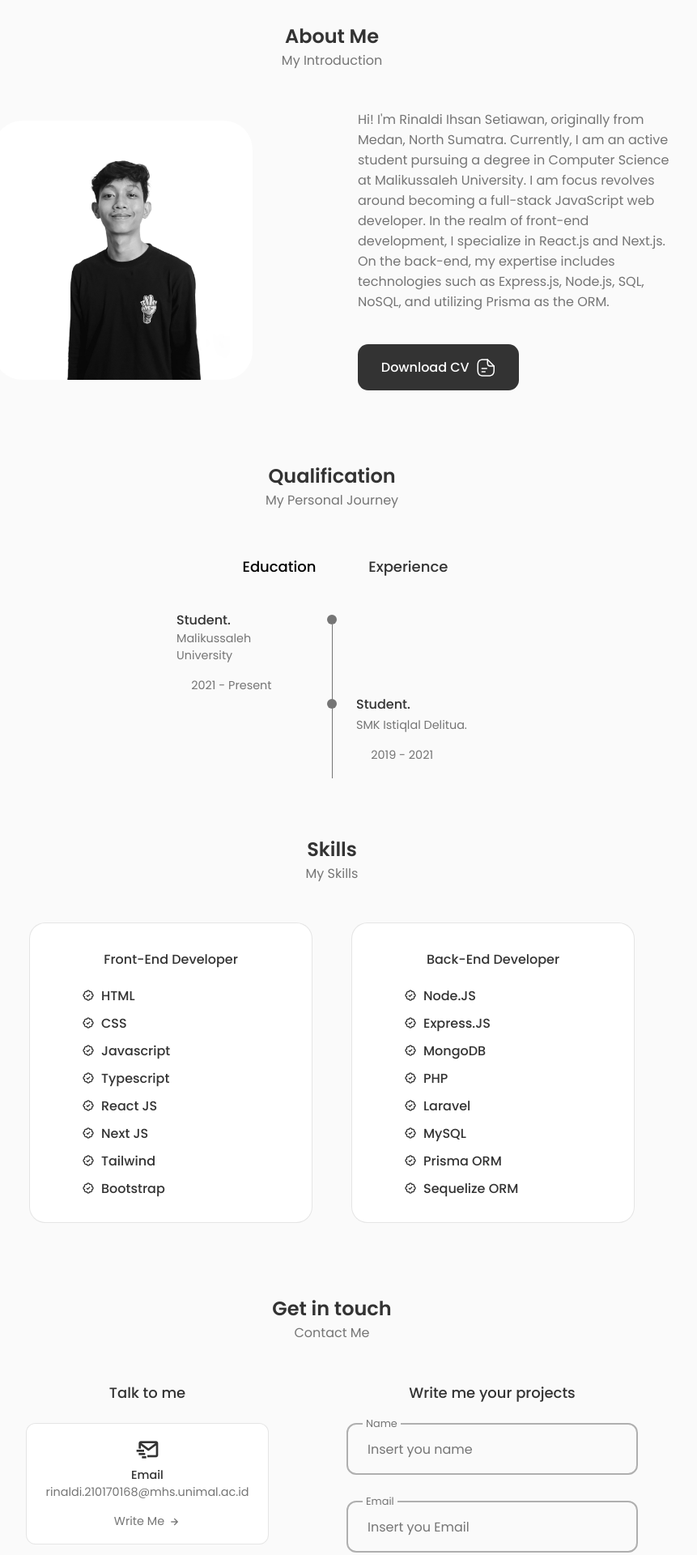
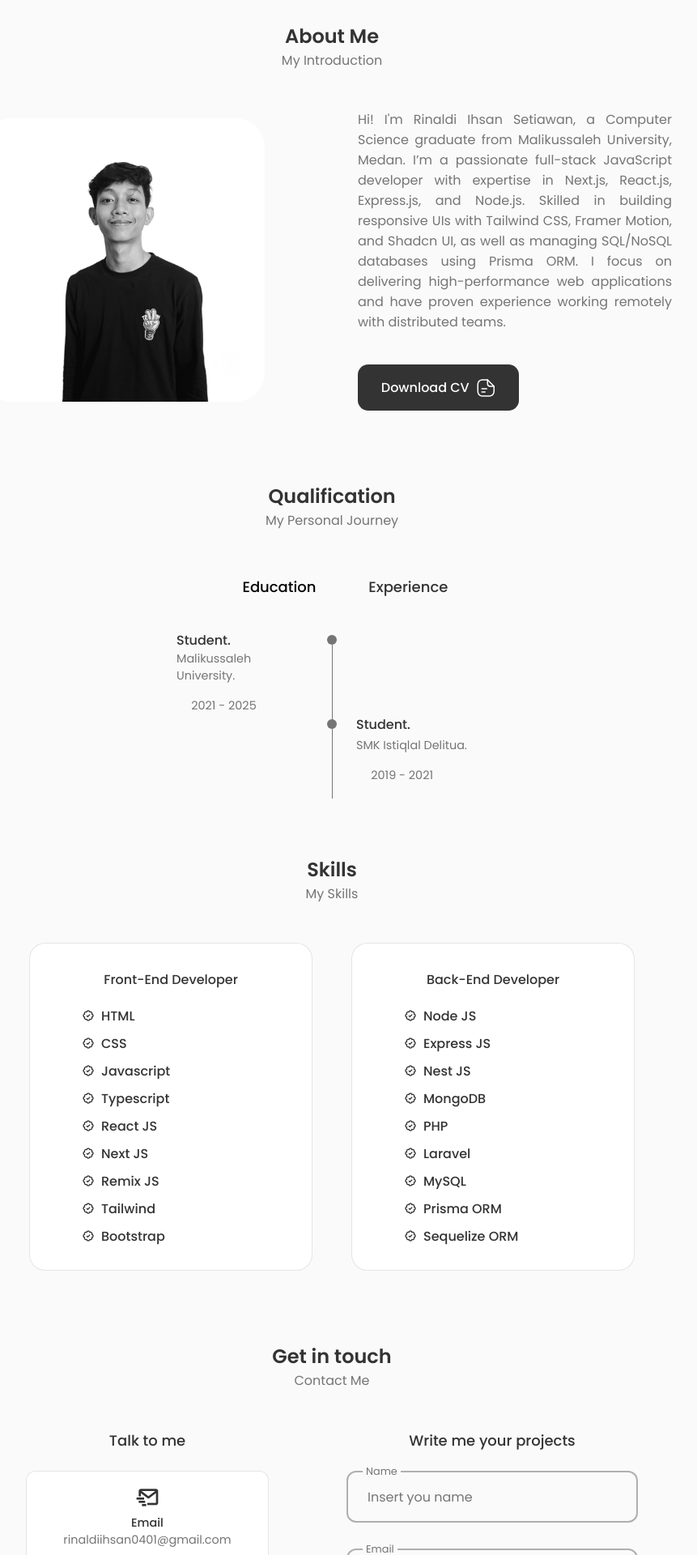
Before and after one commit to rinaldiihsan/portfolio, a React (Vite) app: page / in a window 1280 px wide. Shown: the part 640-2560 px from the top of the page at 81% size, without its empty margins (230-1091 px from the left). Built offline with nearby package versions, Linux system fonts and the light colour scheme.

Commit message:
fix: renew qualification, and etc

```diff
--- a/index.html
+++ b/index.html
@@ -2,7 +2,7 @@
 <html lang="en">
   <head>
     <meta charset="UTF-8" />
-    <link rel="icon" type="image/svg+xml" href="/logos.svg" />
+    <link rel="icon" type="image/svg+xml" href="/about.png" />
     <meta name="viewport" content="width=device-width, initial-scale=1.0" />
     <title>rinaldiihsan</title>
     <!-- BOX-ICON -->
--- a/src/components/about/About.css
+++ b/src/components/about/About.css
@@ -5,7 +5,7 @@
 }
 
 .about__img {
-  width: 320px;
+  width: 350px;
   border-radius: 2.2rem;
   justify-self: center;
 }
@@ -41,6 +41,7 @@
 .about__description {
   padding: 0 4rem 0 0;
   margin-bottom: var(--mb-2-5);
+  text-align: justify;
 }
 
 /* Breakpoints */
--- a/src/components/about/About.jsx
+++ b/src/components/about/About.jsx
@@ -15,8 +15,9 @@ const About = () => {
 
         <div className="about__data">
           <p className="about__description">
-            Hi! I'm Rinaldi Ihsan Setiawan, originally from Medan, North Sumatra. Currently, I am an active student pursuing a degree in Computer Science at Malikussaleh University. I am focus revolves around becoming a full-stack
-            JavaScript web developer. In the realm of front-end development, I specialize in React.js and Next.js. On the back-end, my expertise includes technologies such as Express.js, Node.js, SQL, NoSQL, and utilizing Prisma as the ORM.
+            Hi! I'm Rinaldi Ihsan Setiawan, a Computer Science graduate from Malikussaleh University, Medan. I’m a passionate full-stack JavaScript developer with expertise in Next.js, React.js, Express.js, and Node.js. Skilled in building
+            responsive UIs with Tailwind CSS, Framer Motion, and Shadcn UI, as well as managing SQL/NoSQL databases using Prisma ORM. I focus on delivering high-performance web applications and have proven experience working remotely with
+            distributed teams.
           </p>
 
           <a download="" href={CV} className="button button--flex">
--- a/src/components/contact/Contact.jsx
+++ b/src/components/contact/Contact.jsx
@@ -26,9 +26,9 @@ const Contact = () => {
               <i className="bx bx-mail-send contact__card-icon"></i>
 
               <h3 className="contact__card-title">Email</h3>
-              <span className="contact__card-data">rinaldi.210170168@mhs.unimal.ac.id</span>
+              <span className="contact__card-data">rinaldiihsan0401@gmail.com</span>
 
-              <a href="mailto:rinaldi.210170168@mhs.unimal.ac.id" className="contact__button">
+              <a href="mailto:rinaldiihsan0401@gmail.com" className="contact__button">
                 Write Me <i className="bx bx-right-arrow-alt contact__button-icon"></i>
               </a>
             </div>
--- a/src/components/qualification/Qualification.jsx
+++ b/src/components/qualification/Qualification.jsx
@@ -29,9 +29,9 @@ const Qualification = () => {
             <div className="qualification__data">
               <div>
                 <h3 className="qualification__title">Student.</h3>
-                <span className="qualification__subtitle">Malikussaleh University</span>
+                <span className="qualification__subtitle">Malikussaleh University.</span>
                 <div className="qualification__calendar">
-                  <i className="uil uil-calendar-alt"></i> 2021 - Present
+                  <i className="uil uil-calendar-alt"></i> 2021 - 2025
                 </div>
               </div>
 
@@ -59,6 +59,22 @@ const Qualification = () => {
           </div>
 
           <div className={toggleState === 2 ? 'qualification__content qualification__content-active' : 'qualification__content'}>
+            <div className="qualification__data">
+              <div></div>
+              <div>
+                <span className="qualification__rounder"></span>
+                <span className="qualification__line"></span>
+              </div>
+
+              <div>
+                <h3 className="qualification__title">Fullstack Web Developer</h3>
+                <span className="qualification__subtitle">Elnusa Petrofin.</span>
+                <div className="qualification__calendar">
+                  <i className="uil uil-calendar-alt"></i> 2025 - Present
+                </div>
+              </div>
+            </div>
+
             <div className="qualification__data">
               <div>
                 <h3 className="qualification__title">Fullstack Web Developer.</h3>
--- a/src/components/skills/Backend.jsx
+++ b/src/components/skills/Backend.jsx
@@ -11,7 +11,7 @@ const Backend = () => {
             <i className="bx bx-badge-check"></i>
 
             <div>
-              <h3 className="skills__name">Node.JS</h3>
+              <h3 className="skills__name">Node JS</h3>
             </div>
           </div>
 
@@ -19,7 +19,15 @@ const Backend = () => {
             <i className="bx bx-badge-check"></i>
 
             <div>
-              <h3 className="skills__name">Express.JS</h3>
+              <h3 className="skills__name">Express JS</h3>
+            </div>
+          </div>
+
+          <div className="skills__data">
+            <i className="bx bx-badge-check"></i>
+
+            <div>
+              <h3 className="skills__name">Nest JS</h3>
             </div>
           </div>
 
--- a/src/components/skills/Frontend.jsx
+++ b/src/components/skills/Frontend.jsx
@@ -59,6 +59,14 @@ const Frontend = () => {
             <i className="bx bx-badge-check"></i>
 
             <div>
+              <h3 className="skills__name">Remix JS</h3>
+            </div>
+          </div>
+
+          <div className="skills__data">
+            <i className="bx bx-badge-check"></i>
+
+            <div>
               <h3 className="skills__name">Tailwind</h3>
             </div>
           </div>
```
Also changed, not shown: public/about.png (added), 1 other file (tests, documents, lock files or other folders).
